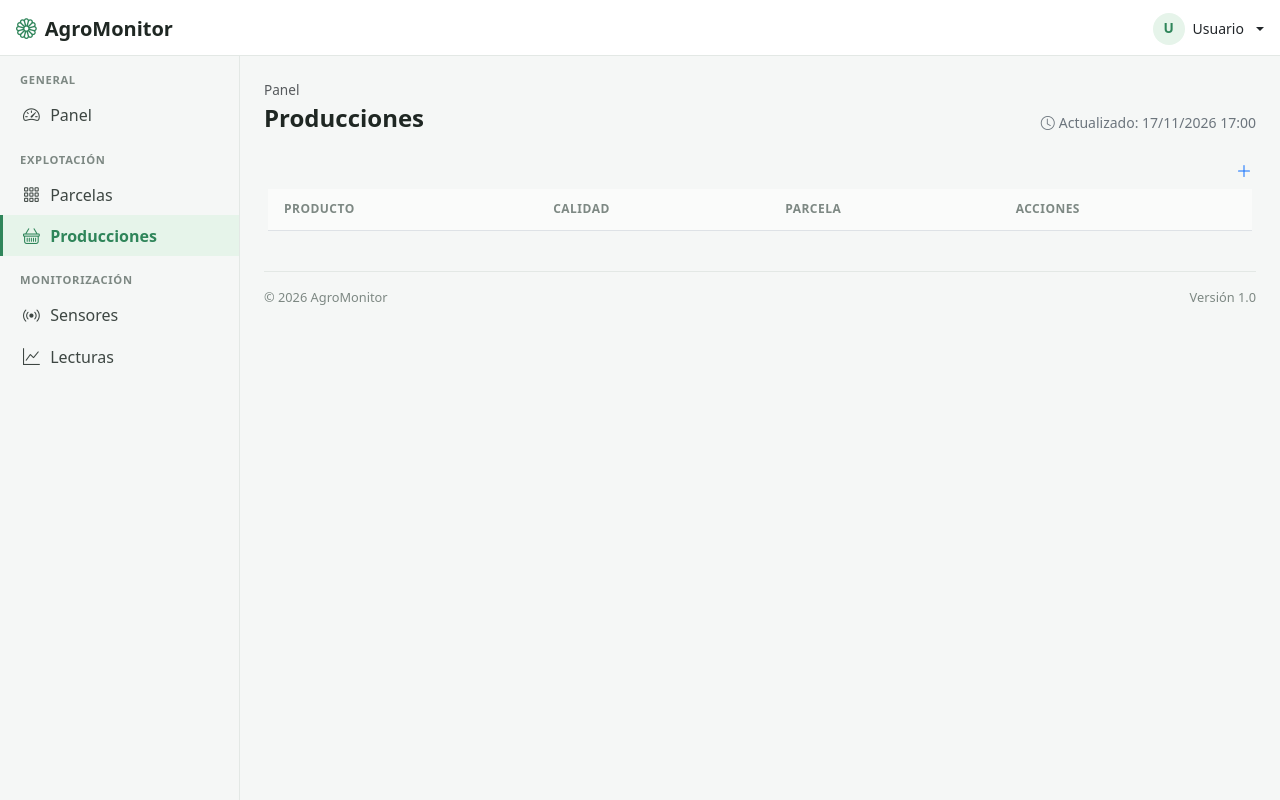
After one commit to jguiben709/Servidor_26-27, a Spring Boot app: page /producciones in a window 1280 px wide. The commit adds this page. Run offline with Spring Boot 4, Linux system fonts and the light colour scheme; data that the repository does not hold is empty.

Commit message:
Produccion

```diff
--- /dev/null
+++ b/ud03/ejemplosensor/agrot/src/main/java/com/daw/agrot/controllers/ProduccionController.java
@@ -0,0 +1,73 @@
+package com.daw.agrot.controllers;
+
+import com.daw.agrot.entities.Calidad;
+import com.daw.agrot.entities.Produccion;
+import com.daw.agrot.services.ParcelaService;
+import com.daw.agrot.services.ProduccionService;
+import jakarta.validation.Valid;
+import org.springframework.stereotype.Controller;
+import org.springframework.ui.Model;
+import org.springframework.validation.BindingResult;
+import org.springframework.web.bind.annotation.GetMapping;
+import org.springframework.web.bind.annotation.PathVariable;
+import org.springframework.web.bind.annotation.PostMapping;
+import org.springframework.web.bind.annotation.RequestMapping;
+import org.springframework.web.bind.annotation.RequestParam;
+
+@Controller
+@RequestMapping("/producciones")
+public class ProduccionController {
+
+    private final ProduccionService produccionService;
+    private final ParcelaService parcelaService;
+
+    public ProduccionController(ProduccionService produccionService,
+                                ParcelaService parcelaService) {
+        this.produccionService = produccionService;
+        this.parcelaService = parcelaService;
+    }
+
+    @GetMapping
+    public String getAllProducciones(Model model) {
+        model.addAttribute("producciones", produccionService.getAllProducciones());
+        return "producciones/lista";
+    }
+
+    @GetMapping("/{id}")
+    public String getProduccionById(@PathVariable Long id, Model model) {
+        model.addAttribute("produccion", produccionService.getProduccionById(id));
+        return "producciones/detalle";
+    }
+
+    @GetMapping("/new")
+    public String newProduccion(Model model) {
+        model.addAttribute("produccion", new Produccion());
+        model.addAttribute("calidades", Calidad.values());
+        model.addAttribute("parcelas", parcelaService.getAllParcels());
+        return "producciones/formulario";
+    }
+
+    @PostMapping
+    public String saveProduccion(@Valid Produccion produccion,
+                                 BindingResult errors,
+                                 @RequestParam("parcelaId") Long parcelaId,
+                                 Model model) {
+        if (errors.hasErrors() || parcelaId == null) {
+            model.addAttribute("calidades", Calidad.values());
+            model.addAttribute("parcelas", parcelaService.getAllParcels());
+            return "producciones/formulario";
+        }
+
+        //Mete la clave ajena de parcela en la producción antes de guardarla
+        produccion.setParcela(parcelaService.getParcelById(parcelaId));
+        //Guarda la producción en la base de datos
+        produccionService.saveProduccion(produccion);
+        return "redirect:/producciones";
+    }
+
+    @PostMapping("/delete/{id}")
+    public String deleteProduccion(@PathVariable Long id) {
+        produccionService.deleteProduccionById(id);
+        return "redirect:/producciones";
+    }
+}
--- a/ud03/ejemplosensor/agrot/src/main/java/com/daw/agrot/services/ParcelaServiceImpl.java
+++ b/ud03/ejemplosensor/agrot/src/main/java/com/daw/agrot/services/ParcelaServiceImpl.java
@@ -30,9 +30,6 @@ public class ParcelaServiceImpl implements ParcelaService {
     @Override
     public List<Parcela> getAllParcelsByNameAndTipo(String name, String tipo) {
         if (tipo.equals("TODOS")) {
-            //return parcelaRepository.findAll().stream()
-            //        .filter(parcela -> parcela.getName().toLowerCase().contains(name.toLowerCase()))
-            //        .toList();
             return parcelaRepository.findAllByNameContainingIgnoreCase(name);
         } else {
             return parcelaRepository.findAllByNameContainingIgnoreCaseAndTipoEquals(name, TipoCultivo.valueOf(tipo));
--- a/ud03/ejemplosensor/agrot/src/main/resources/templates/fragments/layout.html
+++ b/ud03/ejemplosensor/agrot/src/main/resources/templates/fragments/layout.html
@@ -76,8 +76,8 @@
       <a class="nav-link" th:classappend="${activo == 'parcelas'} ? 'active'" th:href="@{/parcels}" href="#">
         <i class="bi bi-grid-3x3-gap"></i> Parcelas
       </a>
-      <a class="nav-link" th:classappend="${activo == 'cultivos'} ? 'active'" th:href="@{/cultivos}" href="#">
-        <i class="bi bi-flower2"></i> Cultivos
+      <a class="nav-link" th:classappend="${activo == 'producciones'} ? 'active'" th:href="@{/producciones}" href="#">
+        <i class="bi bi-basket"></i> Producciones
       </a>
     </nav>
 
--- a/ud03/ejemplosensor/agrot/src/main/resources/templates/parcelas/lista.html
+++ b/ud03/ejemplosensor/agrot/src/main/resources/templates/parcelas/lista.html
@@ -53,6 +53,7 @@
                         <th>TIPO</th>
                         <th>UBICACION</th>
                         <th>SUPERFICIE</th>
+                        <th>ACCIONES</th>
                     </tr>
                     </thead>
                     <tbody>
@@ -60,6 +61,7 @@
                         <td><a th:href="@{/parcels/{id}(id=${parcela.getId()})}" th:text="${parcela.getName()}"></a></td>
                         <td th:text="${parcela.getTipo()}"></td>
                         <td th:text="${parcela.getUbicacion()}"></td>
+                        <td><span th:text="${parcela.getSuperficie()}"></span> m²</td>
                         <td>
                             <div class="row">
                                 <div class="col-1 me-2">
--- /dev/null
+++ b/ud03/ejemplosensor/agrot/src/main/resources/templates/producciones/lista.html
@@ -0,0 +1,89 @@
+<!DOCTYPE html>
+<html lang="es" xmlns:th="http://www.thymeleaf.org">
+<head th:replace="~{fragments/layout :: head('Producciones')}"></head>
+<body>
+
+<nav th:replace="~{fragments/layout :: navbar}"></nav>
+
+<div class="d-flex">
+    <aside th:replace="~{fragments/layout :: sidebar('producciones')}"></aside>
+
+    <main class="app-main flex-grow-1 p-3 p-lg-4">
+        <div th:replace="~{fragments/layout :: header-main('Producciones')}"></div>
+
+        <div class="row g-3">
+            <div class="container mt-3">
+                <div class="d-flex justify-content-end mb-2">
+                    <a th:href="@{/producciones/new}" class="btn-solid theme-success" aria-label="Añadir producción">
+                        <svg xmlns="http://www.w3.org/2000/svg" width="16" height="16" fill="currentColor" class="bi bi-plus-lg" viewBox="0 0 16 16">
+                            <path fill-rule="evenodd" d="M8 2a.5.5 0 0 1 .5.5v5h5a.5.5 0 0 1 0 1h-5v5a.5.5 0 0 1-1 0v-5h-5a.5.5 0 0 1 0-1h5v-5A.5.5 0 0 1 8 2"/>
+                        </svg>
+                    </a>
+                </div>
+
+                <table class="table table-striped">
+                    <thead>
+                    <tr>
+                        <th>PRODUCTO</th>
+                        <th>CALIDAD</th>
+                        <th>PARCELA</th>
+                        <th>ACCIONES</th>
+                    </tr>
+                    </thead>
+                    <tbody>
+                    <tr th:each="produccion : ${producciones}">
+                        <td>
+                            <a th:href="@{/producciones/{id}(id=${produccion.id})}"
+                               th:text="${produccion.producto}"></a>
+                        </td>
+                        <td th:text="${produccion.calidad}"></td>
+                        <td th:text="${produccion.parcela != null ? produccion.parcela.name : '-'}"></td>
+                        <td>
+                            <button type="button" class="btn-solid"
+                                    data-bs-toggle="modal" data-bs-target="#modalEliminar"
+                                    th:data-url="@{/producciones/delete/{id}(id=${produccion.id})}">
+                                <svg xmlns="http://www.w3.org/2000/svg" width="16" height="16" fill="currentColor" class="bi bi-trash" viewBox="0 0 16 16">
+                                    <path d="M5.5 5.5A.5.5 0 0 1 6 6v6a.5.5 0 0 1-1 0V6a.5.5 0 0 1 .5-.5m2.5 0a.5.5 0 0 1 .5.5v6a.5.5 0 0 1-1 0V6a.5.5 0 0 1 .5-.5m3 .5a.5.5 0 0 0-1 0v6a.5.5 0 0 0 1 0z"/>
+                                    <path d="M14.5 3a1 1 0 0 1-1 1H13v9a2 2 0 0 1-2 2H5a2 2 0 0 1-2-2V4h-.5a1 1 0 0 1-1-1V2a1 1 0 0 1 1-1H6a1 1 0 0 1 1-1h2a1 1 0 0 1 1 1h3.5a1 1 0 0 1 1 1zM4.118 4 4 4.059V13a1 1 0 0 0 1 1h6a1 1 0 0 0 1-1V4.059L11.882 4zM2.5 3h11V2h-11z"/>
+                                </svg>
+                            </button>
+                        </td>
+                    </tr>
+                    </tbody>
+                </table>
+            </div>
+        </div>
+
+        <footer th:replace="~{fragments/layout :: footer}"></footer>
+    </main>
+</div>
+
+<div class="modal fade" id="modalEliminar" tabindex="-1" aria-hidden="true">
+    <div class="modal-dialog modal-dialog-centered">
+        <div class="modal-content">
+            <div class="modal-header">
+                <h1 class="modal-title fs-5">Confirmar eliminación</h1>
+            </div>
+            <div class="modal-body">¿Seguro que quieres eliminar esta producción?</div>
+            <div class="modal-footer">
+                <button type="button" class="btn btn-secondary" data-bs-dismiss="modal">Cancelar</button>
+                <form id="modalEliminarForm" method="post">
+                    <button type="submit" class="btn btn-danger">Eliminar</button>
+                </form>
+            </div>
+        </div>
+    </div>
+</div>
+
+<th:block th:replace="~{fragments/layout :: scripts}"></th:block>
+<script>
+    const modalEliminar = document.getElementById('modalEliminar');
+    if (modalEliminar) {
+        modalEliminar.addEventListener('show.bs.modal', (evento) => {
+            modalEliminar.querySelector('#modalEliminarForm').action =
+                evento.relatedTarget.dataset.url;
+        });
+    }
+</script>
+</body>
+</html>
```
Also changed, not shown: ud03/ejemplosensor/agrot/src/main/java/com/daw/agrot/entities/Produccion.java (+10 -0 lines), ud03/ejemplosensor/agrot/src/main/java/com/daw/agrot/repositories/ProduccionRepository.java (added, +7 -0 lines), ud03/ejemplosensor/agrot/src/main/java/com/daw/agrot/services/ProduccionService.java (added, +12 -0 lines), ud03/ejemplosensor/agrot/src/main/java/com/daw/agrot/services/ProduccionServiceImpl.java (added, +40 -0 lines), ud03/ejemplosensor/agrot/src/main/resources/templates/producciones/detalle.html (added, +36 -0 lines), ud03/ejemplosensor/agrot/src/main/resources/templates/producciones/formulario.html (added, +57 -0 lines).
